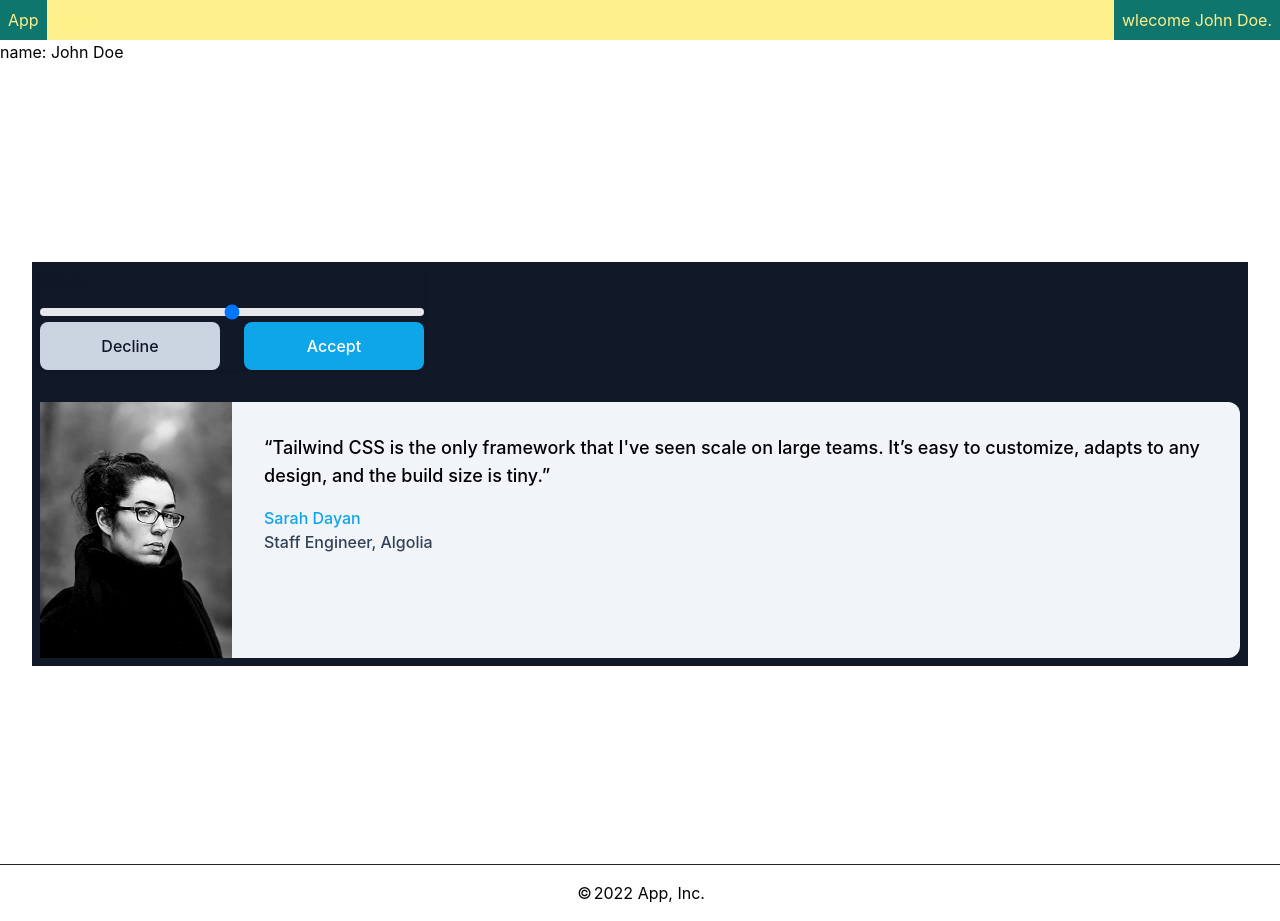
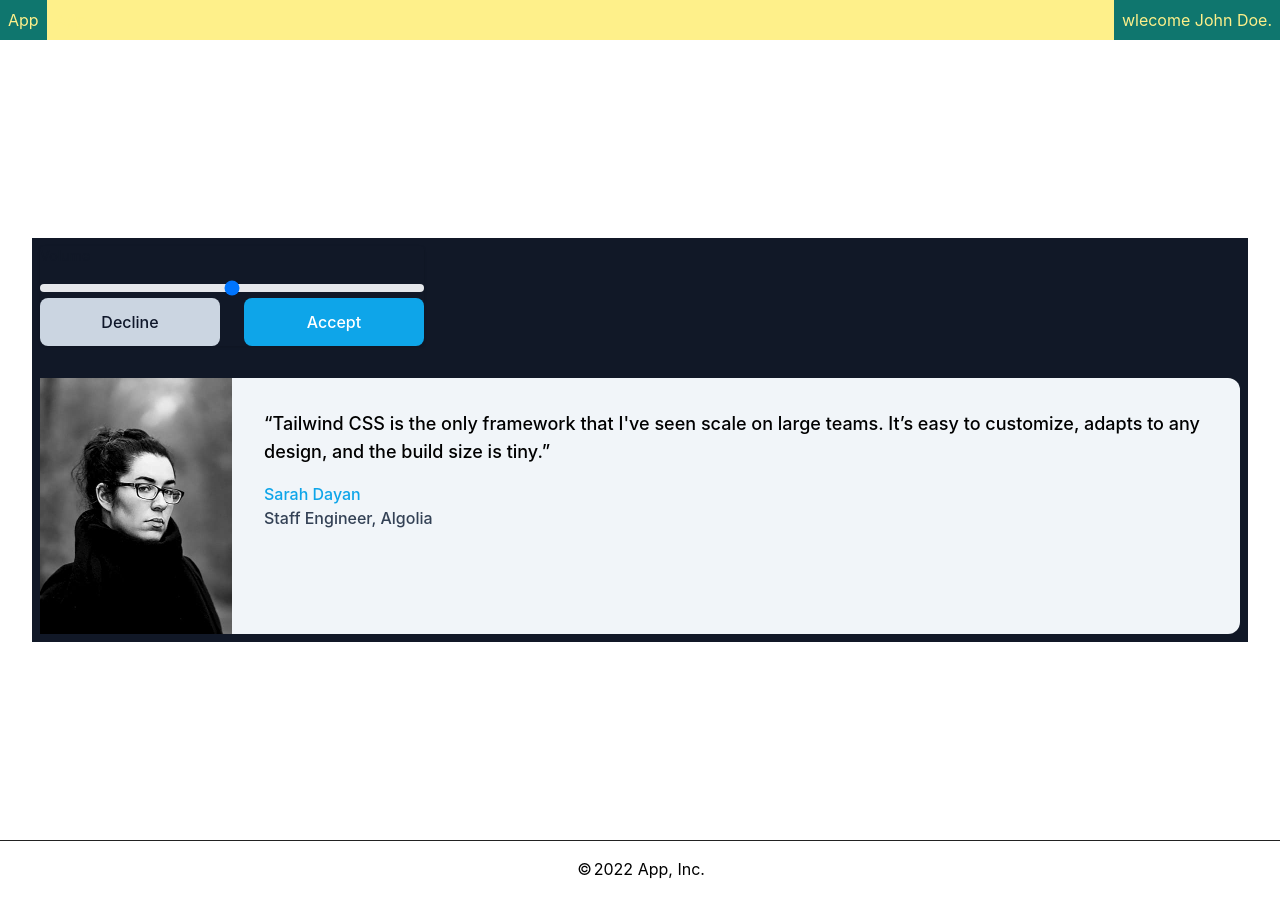
Before and after one commit to jey3dayo/nextjs-boilerplate, a Next.js app: page /example in a window 1280 px wide. After the commit the page ends 897 px from the top, so only its background shows below. Built offline with nearby package versions, Linux system fonts and the light colour scheme.

Commit message:
State書き換える処理まとめた

```diff
--- /dev/null
+++ b/src/atoms/appAtom.ts
@@ -0,0 +1,6 @@
+import { atom } from 'recoil';
+
+export const isLoadedState = atom<Boolean>({
+  key: 'app',
+  default: false,
+});
--- a/src/components/Header.tsx
+++ b/src/components/Header.tsx
@@ -5,12 +5,10 @@ import { appName } from '@/config';
 export default function Header() {
   const [user] = useRecoilState(userState);
   return (
-    <>
-      <div className={'flex'}>
-        <div className="flex-none bg-primary p-2 text-secondary">{appName}</div>
-        <div className="flex-1 bg-secondary p-2 text-secondary">{appName}</div>
-        <div className={'flex-none bg-primary p-2 text-right text-secondary'}>wlecome {user?.name ?? ''}.</div>
-      </div>
-    </>
+    <div className={'flex'}>
+      <div className="flex-none bg-primary p-2 text-secondary">{appName}</div>
+      <div className="flex-1 bg-secondary p-2 text-secondary">{appName}</div>
+      <div className={'flex-none bg-primary p-2 text-right text-secondary'}>wlecome {user?.name ?? ''}.</div>
+    </div>
   );
 }
--- a/src/components/Layout.tsx
+++ b/src/components/Layout.tsx
@@ -1,24 +1,17 @@
 import React from 'react';
 import { useRecoilState } from 'recoil';
-import useSWR from 'swr';
-
-import { userState } from '@/atoms/userAtom';
+import { isLoadedState } from '@/atoms/appAtom';
 import Footer from '@/components/Footer';
 import Header from '@/components/Header';
 import Loading from '@/components/Loading';
 
 export default function Layout({ children }: ReactProps) {
-  const [user, setUser] = useRecoilState<User | null | undefined>(userState);
-  const { data, error } = useSWR('/api/init');
-
-  if (error) return <div>Failed to load</div>;
-  if (data) setUser(data.user);
+  const [isLoaded] = useRecoilState(isLoadedState);
 
   return (
     <>
       <Header />
-      <div>name: {user?.name ?? 'loading'}</div>
-      {user ? children : <Loading />}
+      {isLoaded ? children : <Loading />}
       <Footer />
     </>
   );
--- a/src/components/Provider/StateProvider.tsx
+++ b/src/components/Provider/StateProvider.tsx
@@ -1,6 +1,28 @@
 import { ReactNode } from 'react';
-import { RecoilRoot } from 'recoil';
+import { RecoilRoot, useRecoilState } from 'recoil';
+import useSWR from 'swr';
+import { isLoadedState } from '@/atoms/appAtom';
+import { userState } from '@/atoms/userAtom';
 
 export default function StateProvider({ children }: { children: ReactNode }) {
-  return <RecoilRoot>{children}</RecoilRoot>;
+  return (
+    <RecoilRoot>
+      <Initializer>{children}</Initializer>
+    </RecoilRoot>
+  );
 }
+
+function Initializer({ children }: { children: ReactNode }) {
+  const [_, setupCompleted] = useRecoilState(isLoadedState);
+  const [__, setUser] = useRecoilState<User | null | undefined>(userState);
+  const { data, error } = useSWR('/api/init');
+
+  if (error) return <div>Failed to load</div>;
+
+  if (data) {
+    setUser(data.user);
+    setupCompleted(true);
+  }
+
+  return <>{children}</>;
+}
```
